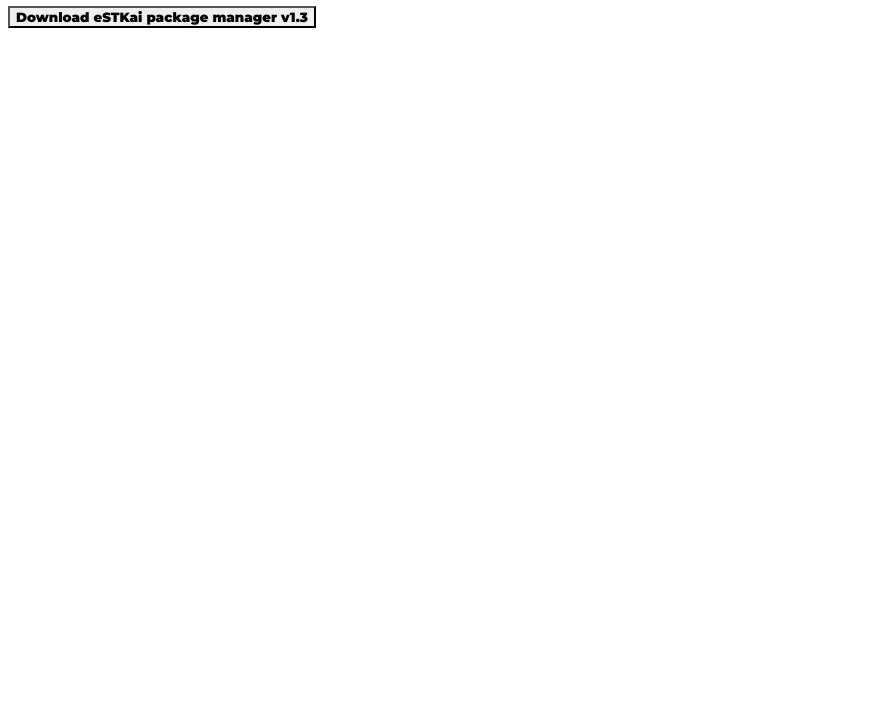
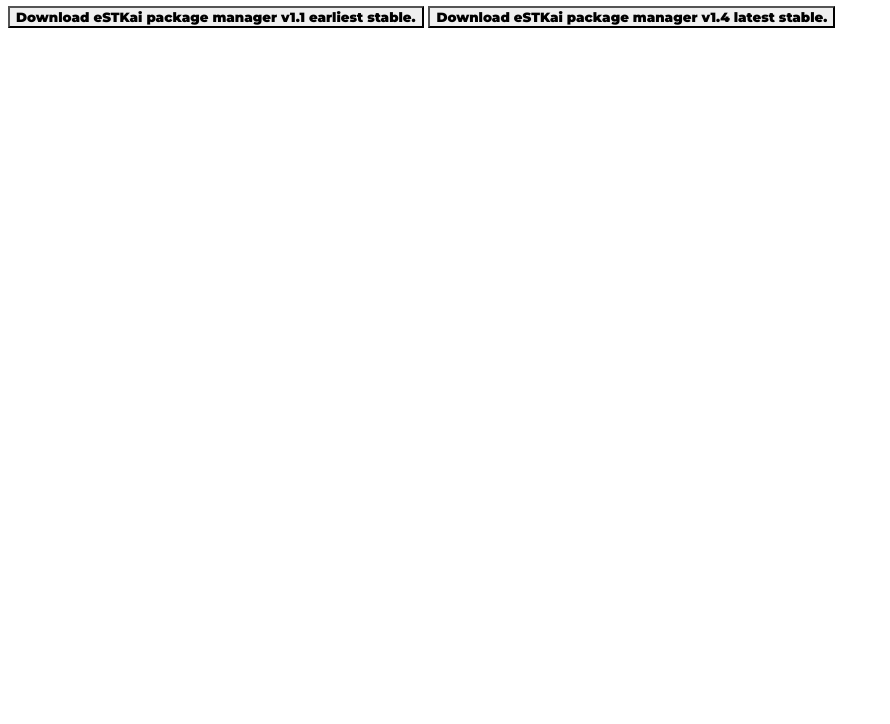
Before and after one commit to dev01111/estkai, a plain HTML site: page docs/index.html in a window 1280 px wide. Shown: the part 76-800 px from the top of the page, without its empty margins (0-890 px from the left). Drawn offline with Linux system fonts and the light colour scheme.

Commit message:
Update stables.

```diff
--- a/docs/index.html
+++ b/docs/index.html
@@ -31,8 +31,13 @@
       eSTKai v1.3
     </h1>
     <button>
-      <a href="https://github.com/dev01111/estkai/raw/main/estkai-v1.3.zip">
-        Download eSTKai package manager v1.3
+      <a href="https://github.com/dev01111/estkai/raw/main/estkai-v1.1.zip">
+        Download eSTKai package manager v1.1 earliest stable.
+      </a>
+    </button>
+    <button>
+      <a href="https://github.com/dev01111/estkai/raw/main/estkai-v1.4.zip">
+        Download eSTKai package manager v1.4 latest stable.
       </a>
     </button>
   </body>
```
